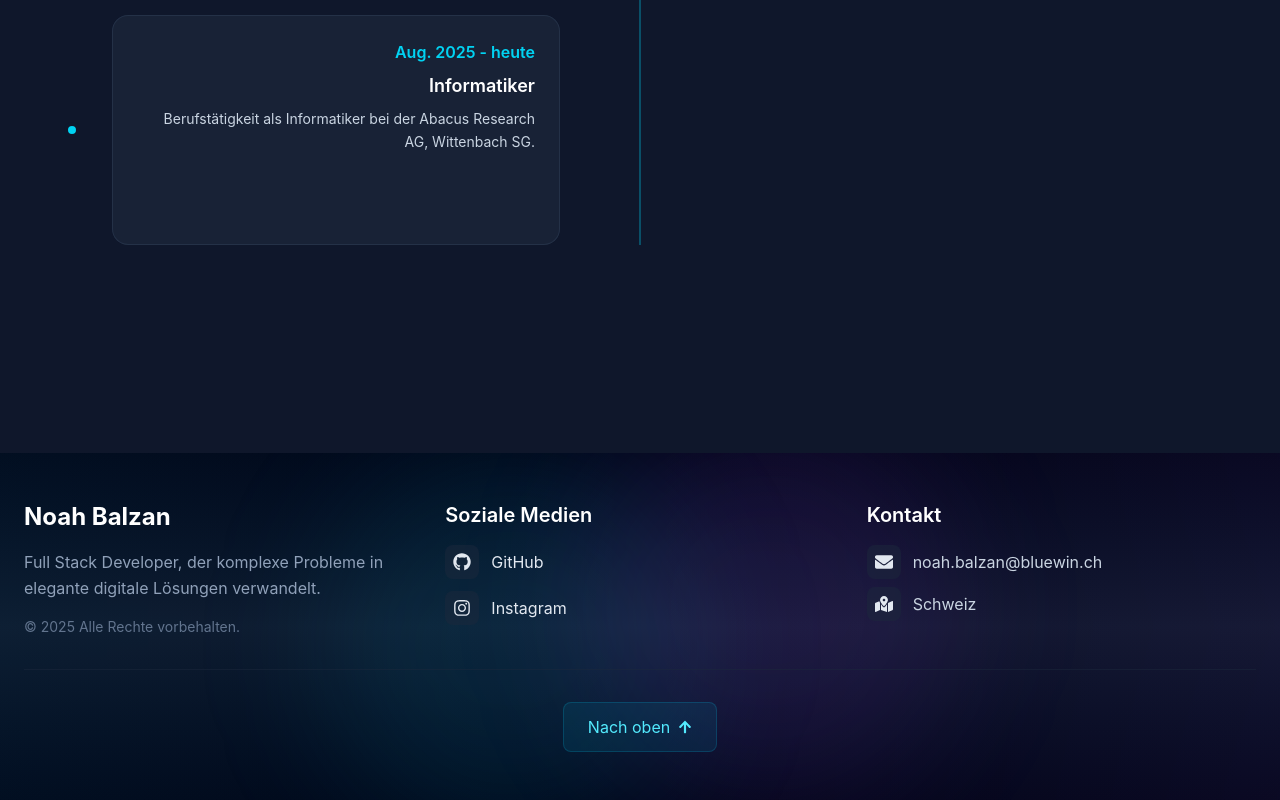
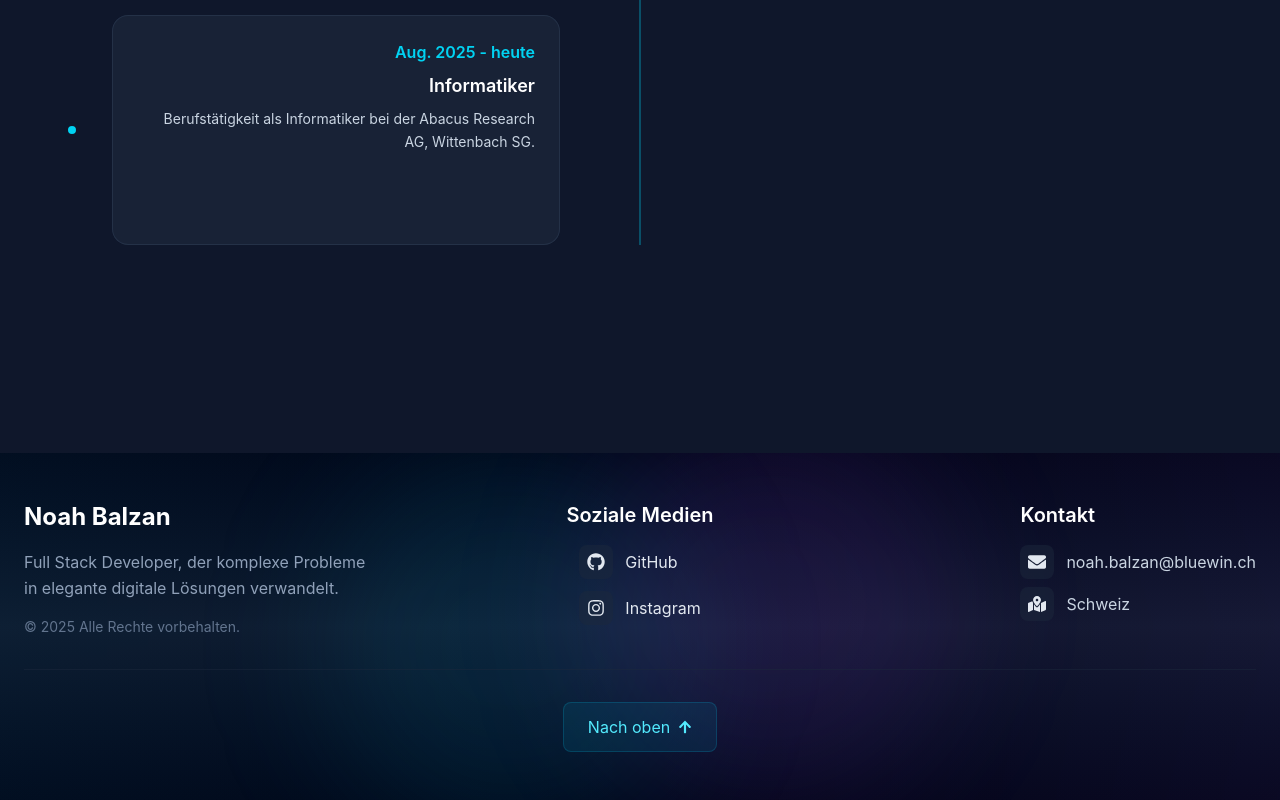
Before and after one commit to NoBa28/Portfolio_Template, a React (Vite) app: page /cv in a window 1280 px wide. Shown: the part 1909-2709 px from the top of the page. Built offline with nearby package versions, Linux system fonts and the light colour scheme.

Commit message:
fix footer layout and responsiveness

```diff
--- a/src/components/Footer.jsx
+++ b/src/components/Footer.jsx
@@ -20,9 +20,9 @@ export default function Footer() {
 
       <div className="relative max-w-7xl mx-auto px-6 py-12">
         {/* Main content */}
-        <div className="grid grid-cols-1 md:grid-cols-3 gap-8 mb-8">
+        <div className="grid grid-cols-1 md:grid-cols-3 gap-8 mb-8 text-center md:text-left">
           {/* Brand section */}
-          <div className="space-y-4">
+          <div className="space-y-4 md:pr-8">
             <h3 className="text-2xl font-bold text-white">Noah Balzan</h3>
             <p className="text-slate-400 leading-relaxed">
               Full Stack Developer, der komplexe Probleme in elegante digitale
@@ -34,7 +34,7 @@ export default function Footer() {
           </div>
 
           {/* Social Media */}
-          <div className="space-y-4">
+          <div className="space-y-4 flex flex-col items-center md:items-center">
             <h3 className="text-xl font-semibold text-white mb-4">
               Soziale Medien
             </h3>
@@ -65,9 +65,11 @@ export default function Footer() {
           </div>
 
           {/* Contact */}
-          <div className="space-y-4">
+          <div className="space-y-4 md:flex md:flex-col md:items-end">
+            <div className="space-y-4 flex flex-col items-center md:items-start">
               <h3 className="text-xl font-semibold text-white mb-4">Kontakt</h3>
-            <div className="space-y-2">
+
+              <div className="space-y-2 w-full flex flex-col items-center md:items-start">
                 <a
                   href="mailto:noah.balzan@bluewin.ch"
                   className="flex items-center space-x-3 hover:text-cyan-400 transition-all duration-300 group"
@@ -77,12 +79,14 @@ export default function Footer() {
                   </div>
                   <span className="text-slate-300">noah.balzan@bluewin.ch</span>
                 </a>
-              <p className="flex items-center space-x-3">
-                <div className="p-2 bg-slate-800/50 rounded-lg group-hover:bg-cyan-500/10 transition-colors">
+
+                <div className="flex items-center space-x-3">
+                  <div className="p-2 bg-slate-800/50 rounded-lg">
                     <FaMapMarkedAlt size={18} />
                   </div>
                   <span className="text-slate-300">Schweiz</span>
-              </p>
+                </div>
+              </div>
             </div>
           </div>
         </div>
--- a/src/pages/CV.jsx
+++ b/src/pages/CV.jsx
@@ -97,7 +97,7 @@ export default function CV() {
                     <div className="flex-shrink-0 w-4 h-4 bg-cyan-400 rounded-full border-4 border-slate-900 relative z-10 mx-auto md:mx-0"></div>
 
                     {/* Content */}
-                    <div className={`flex-1 max-w-md ${
+                    <div className={`flex-1 w-full md:max-w-md ${
                       index % 2 === 0 ? 'md:text-right' : 'md:text-left'
                     } text-center md:text-left`}>
                        <div className="group bg-slate-800/70 backdrop-blur rounded-2xl p-6
```
Lines whose indentation alone changed are shown as unchanged.
